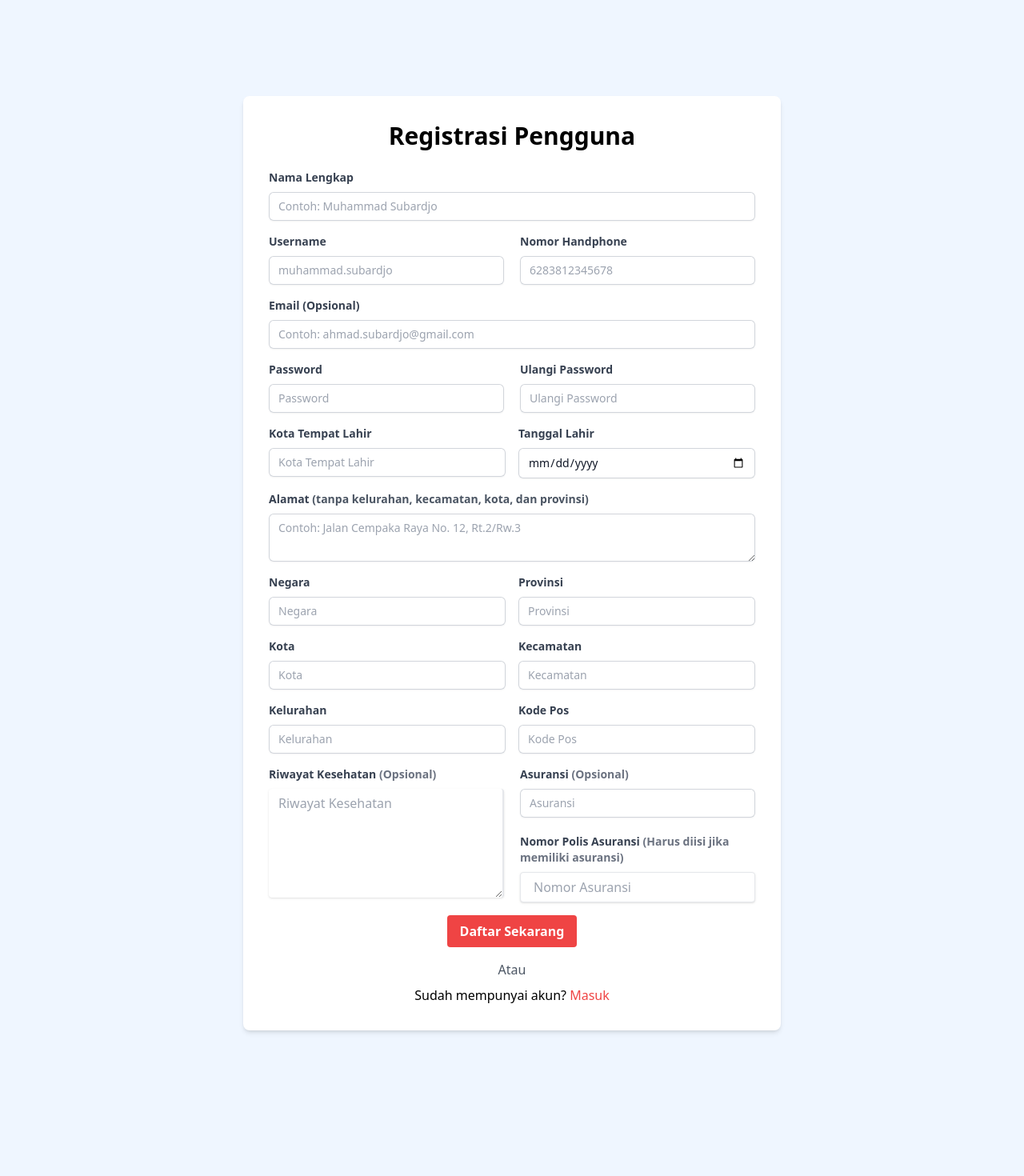
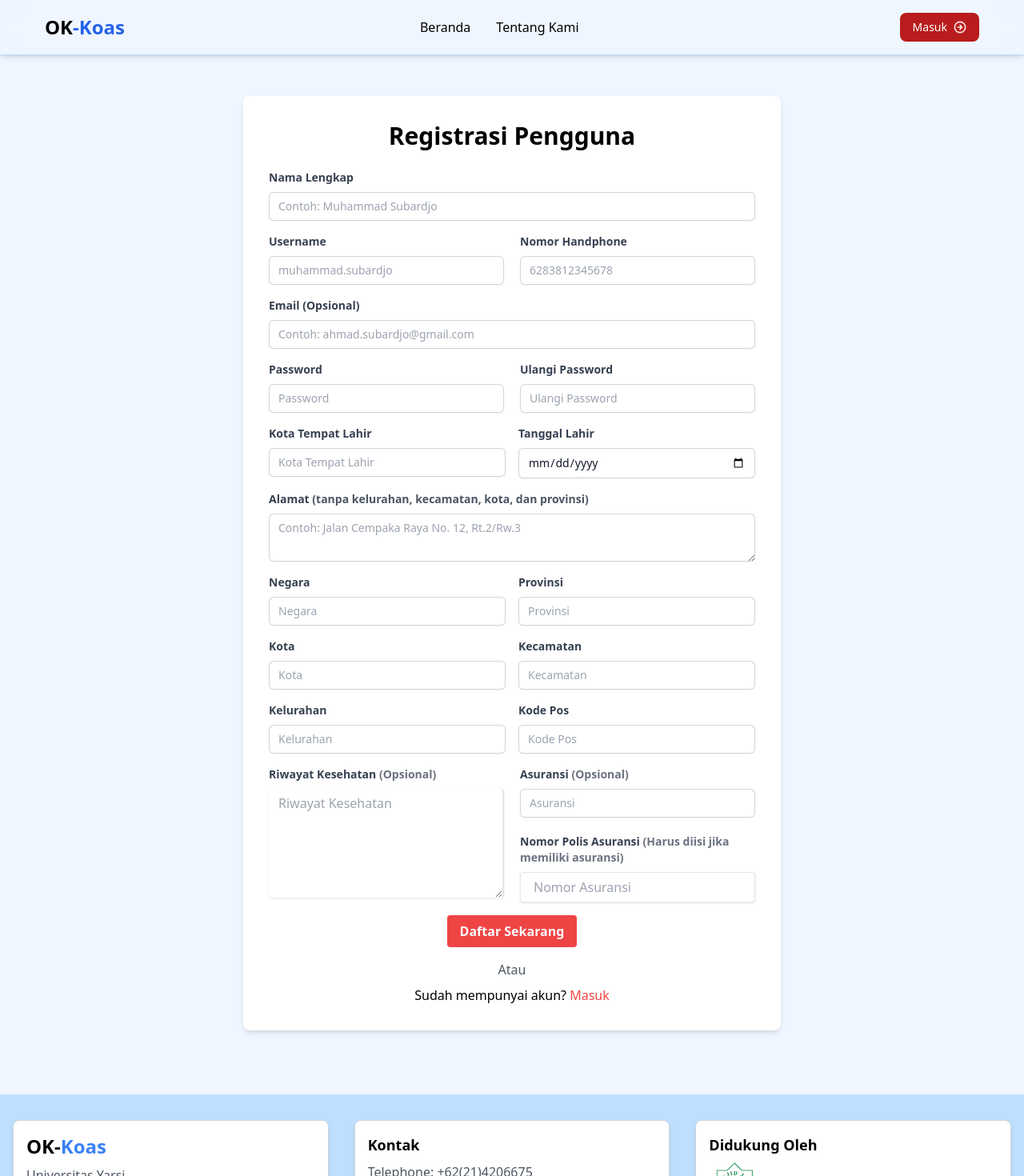
Before and after one commit to ok-koas/client, a React (Vite) app: page /register in a window 1280 px wide. Shown: the top 1470 px of the page at 80% size. Before the commit the page ends 1368 px from the top, so only its background shows below. Built offline with nearby package versions, Linux system fonts and the light colour scheme.

Commit message:
added navbar and footer to login and register

```diff
--- a/src/App.jsx
+++ b/src/App.jsx
@@ -72,7 +72,9 @@ const router = createBrowserRouter([
     path: "/register",
     element: (
       <div>
+        <Navbar />
         <Register />
+        <Footer />
       </div>
     ),
     errorElement: <ErrorPage />,
@@ -81,7 +83,9 @@ const router = createBrowserRouter([
     path: "/login",
     element: (
       <div>
+        <Navbar />
         <Login /> {/* Add Login component here */}
+        <Footer />
       </div>
     ),
     errorElement: <ErrorPage />,
```
